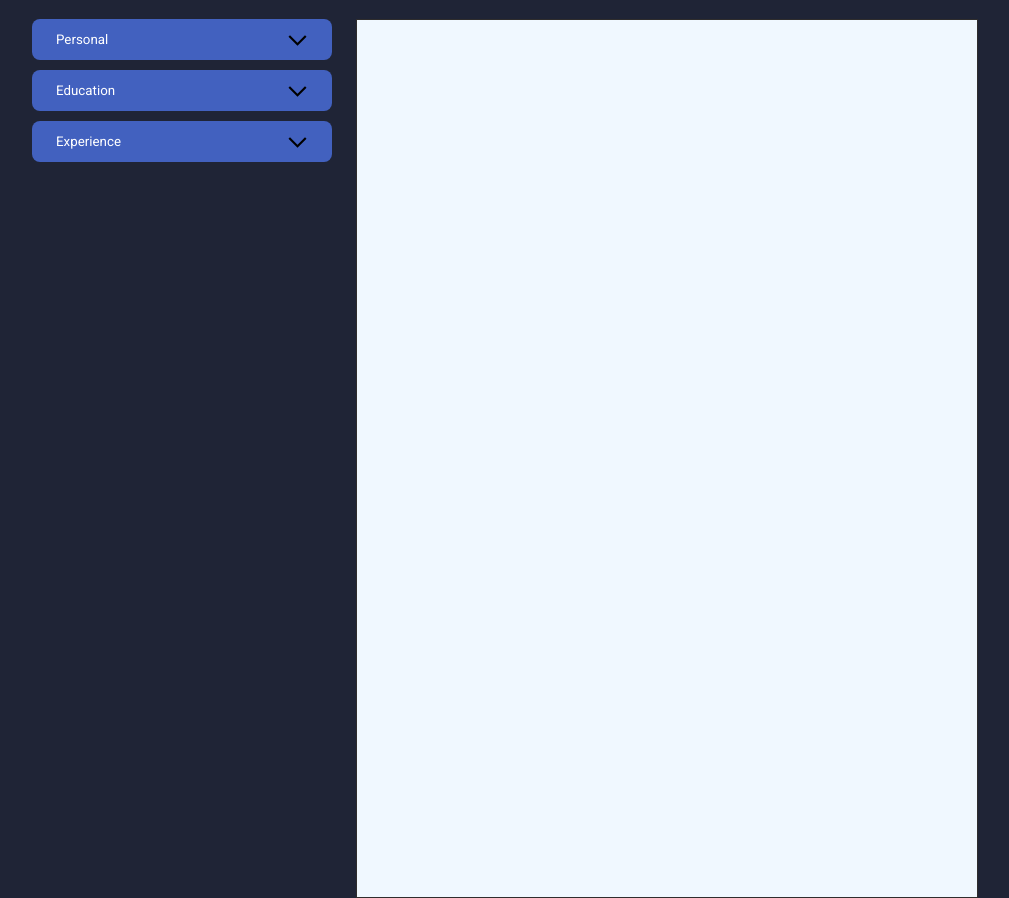
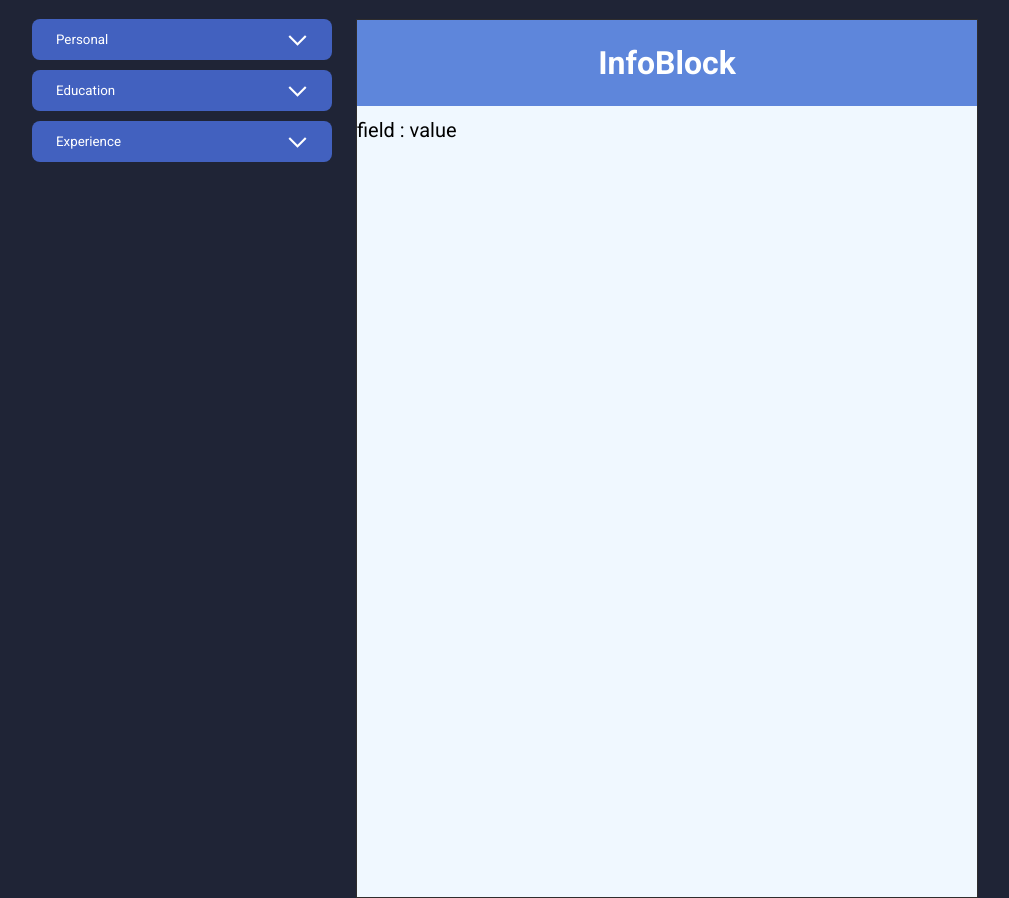
Before and after one commit to TSRSE/cv-creator, a React (Vite) app: page / in a window 1280 px wide. Shown: the whole page, without its empty margins (135-1144 px from the left). Built offline with nearby package versions, Linux system fonts and the light colour scheme.

Commit message:
Добавлен переброс изменений в основную кучу данных

```diff
--- a/src/App.jsx
+++ b/src/App.jsx
@@ -2,17 +2,69 @@ import { useState } from 'react'
 import './App.css'
 import Panel from './components/lfetSidePanel/Panel'
 import Canvas from './components/canvas/Canvas'
-import BigDiv from './components/temp/BigDiv'
-import ChildElement from './components/temp/ChildElement'
-import DropDownHOC from './components/hocs/dropDownHOC/DropDownHOC'
 
 function App() {
+
+  const PANEL_ELEMENTS = {
+    personal : [
+    {
+      id: 'personal',
+      fields : [
+        {'Name' : ''},
+        {'Surname' : ''},
+        {'Phone' : ''},
+        {'Email' : ''},
+        {'Adress' : ''}]
+    }
+  ],
+
+    education : [
+      {
+        id: 'education_1',
+        fields : [
+          {'started' : ''},
+          {'graduated' : ''},
+          {'uni name' : ''},
+          {'desc' : ''} ]
+        }
+      ],
+
+      jobs : [
+      {
+        id: 'job_1',
+        fields : [
+          {'From' : ''},
+          {'To' : ''},
+          {'Place' : ''},
+          {'Job' : ''},
+          {'Description' : ''} ]
+      },
+      {
+        id: 'job_2',
+        fields : [
+          {'From' : ''},
+          {'To' : ''},
+          {'Place' : ''},
+          {'Job' : ''},
+          {'Description' : ''} ]
+      }
+    ]
+  }
+
+  const [componentsArray, setComponentsArray] = useState(PANEL_ELEMENTS)
+
+  const handleChange = (newArray) => {
+    setComponentsArray(newArray)
+    {console.log(componentsArray)}
+    // alert('wow')
+  }
 
   return (
     <>
       <main>
-        <Panel/>
-        <Canvas/>
+
+        <Panel changeArray={handleChange} array={componentsArray}/>
+        <Canvas elements={componentsArray} />
       </main>
     </>
   )
--- a/src/components/canvas/Canvas.jsx
+++ b/src/components/canvas/Canvas.jsx
@@ -1,11 +1,14 @@
+import InfoBlock from '../shared/infoBlock/InfoBlock'
 import './style.css'
 import React from 'react'
 
-export default function Canvas() {
+export default function Canvas({elements = []}) {
   return (
     <>
     <div className='canvas-main'>
-
+      <InfoBlock title={''}>
+        <>{console.log(elements)}</>
+      </InfoBlock>
     </div>
     </>
   )
--- a/src/components/hocs/dropDownHOC/DropDownHOC.css
+++ b/src/components/hocs/dropDownHOC/DropDownHOC.css
@@ -1,3 +1,19 @@
 button{
     margin-bottom: 10px;
 }
+
+.dropdown-back{
+    transition: 200ms;
+}
+
+.dropdown-back-open{
+    max-height: fit-content;
+    transition: 200ms;
+}
+
+.dropdown-back-closed{
+    max-height: fit-content;
+    height: 0;
+    overflow: hidden;
+    transition: 400ms;
+}
--- a/src/components/hocs/dropDownHOC/DropDownHOC.jsx
+++ b/src/components/hocs/dropDownHOC/DropDownHOC.jsx
@@ -3,7 +3,7 @@ import('./DropDownHOC.css')
 import React, { useState } from 'react'
 import Button from '../../shared/button/Button'
 
-export default function DropDownHOC({children, isOpen = false, textCases=['close','open'], width = 1, height = 1, type = 'accent'}) {
+export default function DropDownHOC({children, isOpen = false, textCases=['close','open'], width = 1, type = 'accent'}) {
 
   const [isShowing, toggleIsShowing] = useState(isOpen)
 
@@ -26,7 +26,6 @@ export default function DropDownHOC({children, isOpen = false, textCases=['close
 
   const dropDownStyles = {
     width : switchSize(width)
-    // height : switchSize(height)
   }
 
   return (
@@ -36,10 +35,10 @@ export default function DropDownHOC({children, isOpen = false, textCases=['close
           text={isShowing ? textCases[0] : textCases[1]}
           type={type}
           onClickHandle={dropDownClickHandle}
-          icon='./public/icons/arrow.svg'
+          icon='./public/icons/arrow-white.svg'
           isToggled={isShowing}
         />
-      <div>{isShowing && children}</div>
+      <div className={isShowing ? 'dropdown-back-open' : 'dropdown-back-closed'}>{children}</div>
     </div>
 
   )
--- a/src/components/lfetSidePanel/Panel.jsx
+++ b/src/components/lfetSidePanel/Panel.jsx
@@ -1,13 +1,11 @@
 import Cathegory from '../shared/cathegory/Cathegory'
-import Form from '../shared/form/Form'
 import './style.css'
 import React from 'react'
 
-export default function Panel() {
+export default function Panel({changeArray = () => null, array={}}) {
 
-  const gigaProps = []
   const forms = {
-    personal : [{id: 'personal', fields : [ 'Name', 'Surname', 'Phone', 'Email', 'Adress', 'Telegram', 'Facebook' ]}],
+    personal : [{id: 'personal', fields : [ 'Name', 'Surname', 'Phone', 'Email', 'Adress']}],
 
     education : [{id: 'education_1', fields : [ 'started', 'graduated', 'uni name', 'desc' ]}],
 
@@ -15,12 +13,10 @@ export default function Panel() {
   }
 
   return (
-    <>
     <div className='panel-main'>
-      <Cathegory title='Personal' isOpen={true}  fields={forms.personal}/>
-      <Cathegory title='Education' modular={true} fields={forms.education}/>
-      <Cathegory title='Experience' modular={true} fields={forms.jobs}/>
+      <Cathegory title='Personal' isOpen={true}  fields={array.personal} changeArray={changeArray} array={array} myKey={Object.keys(array)[0]}/>
+      <Cathegory title='Education' modular={true} fields={array.education} changeArray={changeArray} array={array} myKey={Object.keys(array)[1]}/>
+      <Cathegory title='Experience' modular={true} fields={array.jobs} changeArray={changeArray} array={array} myKey={Object.keys(array)[2]}/>
     </div>
-    </>
   )
 }
--- a/src/components/shared/cathegory/Cathegory.jsx
+++ b/src/components/shared/cathegory/Cathegory.jsx
@@ -7,15 +7,23 @@ import './cathegory.css'
 
 import React, { useState } from 'react'
 
-export default function Cathegory({modular = false, title = '', fields=[]}) {
+export default function Cathegory({modular = false, title = '', fields=[], changeArray = () => null, array, myKey=''}) {
 
   const formsList = fields.map((form, index) =>
-    <Form key={crypto.randomUUID()} fields={form.fields} title={`${title} ${index+1}`} isModular={fields.length > 1} isDeletable={index > 0}></Form>
+    <Form key={crypto.randomUUID()}
+    fields={form.fields}
+    title={`${title} ${index+1}`}
+    isModular={fields.length > 1}
+    isDeletable={index > 0}
+    changeArray={changeArray}
+    array={array}
+    localKey={form.id}
+    myKey={myKey}></Form>
   )
 
   return (
     <>
-      <DropDownHOC width={300} textCases={[title, title]}>
+      <DropDownHOC width={300} textCases={[title, title]} changeArray={changeArray} array={array}>
         {formsList}
         {modular && <Button type='primary' text={'Add new ' + title}/>}
       </DropDownHOC>
--- a/src/components/shared/form/Form.jsx
+++ b/src/components/shared/form/Form.jsx
@@ -5,17 +5,18 @@ import './form.css'
 
 import React from 'react'
 
-export default function Form({fields = [], title = '', isModular = false, isDeletable = false}) {
+export default function Form({fields = [], title = '', isModular = false, isDeletable = false, changeArray = () => null, array, localKey, myKey=''}) {
 
   const isNotDisplayable = fields == undefined || fields.length < 1
 
   const fieldList = fields.map((field) =>
-    <InputField key={title + field + '_'} placeholder={field}/>
+    <InputField key={crypto.randomUUID()} placeholder={field} changeArray={changeArray} array={array} myKey={myKey} localKey={localKey}/>
   )
 
   const getForm = () => {
     return(
       <div className='form'>
+      {/* {console.log(fields)} */}
        <h2>{title}</h2>
        {fieldList}
        {isDeletable && <Button text='Delete' type='red'/>}
--- /dev/null
+++ b/src/components/shared/infoBlock/InfoBlock.css
@@ -0,0 +1,20 @@
+.info-block{
+    color: black;
+}
+
+h1{
+    margin: 0;
+    padding: 0;
+}
+
+.info-block--header{
+    display: flex;
+    justify-content: center;
+    align-items: center;
+
+    padding: 24px 0;
+    background-color: rgb(94, 134, 219);
+    color: white;
+
+    margin-bottom: 12px;
+}
--- /dev/null
+++ b/src/components/shared/infoBlock/InfoBlock.jsx
@@ -0,0 +1,14 @@
+import React from 'react'
+import './InfoBlock.css'
+import InfoTextRow from '../infoTextRow/InfoTextRow'
+
+export default function InfoBlock({title = 'title', children}) {
+  return (
+    <div className='info-block'>
+        <div className='info-block--header'>
+            <h1>InfoBlock</h1>
+        </div>
+        <InfoTextRow/>
+    </div>
+  )
+}
--- /dev/null
+++ b/src/components/shared/infoTextRow/InfoTextRow.jsx
@@ -0,0 +1,7 @@
+import React from 'react'
+
+export default function InfoTextRow({field = 'field', value = 'value'}) {
+  return (
+    <p>{field} : {value}</p>
+  )
+}
--- a/src/components/shared/inputFIled/InputField.jsx
+++ b/src/components/shared/inputFIled/InputField.jsx
@@ -3,13 +3,35 @@ import React, { useState } from 'react'
 
 import './style.css'
 
-export default function InputField({placeholder='placeholder', hasLabel = true}) {
+export default function InputField({placeholder, hasLabel = true, changeArray = () => null, array=[], myKey='', localKey=''}) {
+
     const [value, setValue] = useState('')
+
+    const updateGlobalArray = () => {
+      const newArray = array
+      newArray[`${myKey}`].map((element) => {
+        if (element[Object.keys(element)[0]] == localKey) {
+          const tmpX = Object.keys(placeholder)[0] + ''
+          const tempIndex = element[Object.keys(element)[1]].findIndex(x => tmpX in x)
+          element[Object.keys(element)[1]][tempIndex][Object.keys(placeholder)[0]] = value
+          return element
+        }
+        return element
+      });
+      return newArray
+    }
+
+
+    const temp = (e) =>{
+      setValue(e.target.value)
+      const newArray = updateGlobalArray()
+      changeArray(newArray);
+    }
 
   return (
     <div className='field-container'>
-      { hasLabel && <p>{placeholder}</p> }
-      <input className='field' placeholder={placeholder} value={value} onChange={e => setValue(e.target.value)}></input>
+      { hasLabel && <p>{Object.keys(placeholder)[0]}</p> }
+      <input className='field' placeholder={Object.keys(placeholder)[0]} value={value} onChange={temp}></input>
     </div>
   )
 }
```
Also changed, not shown: public/icons/arrow-white.svg (added), 1 other file (tests, documents, lock files or other folders).
